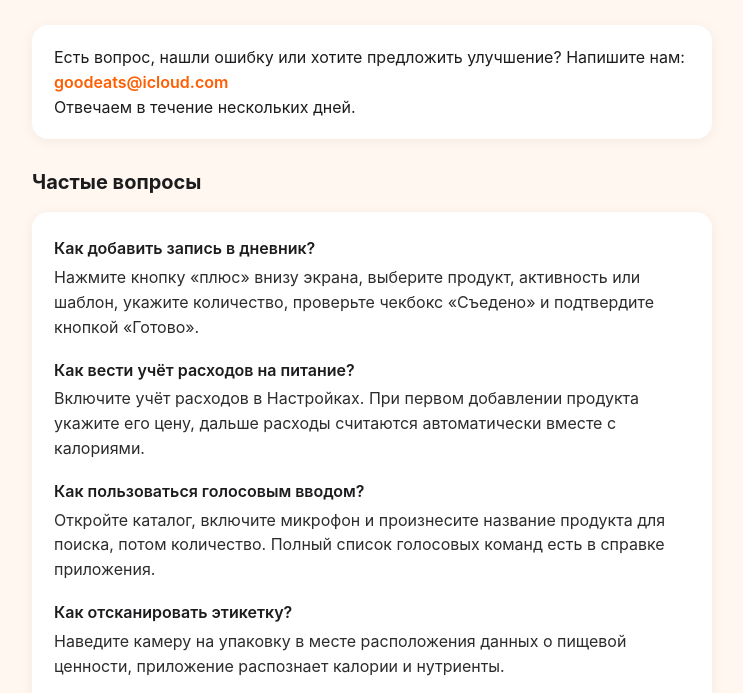
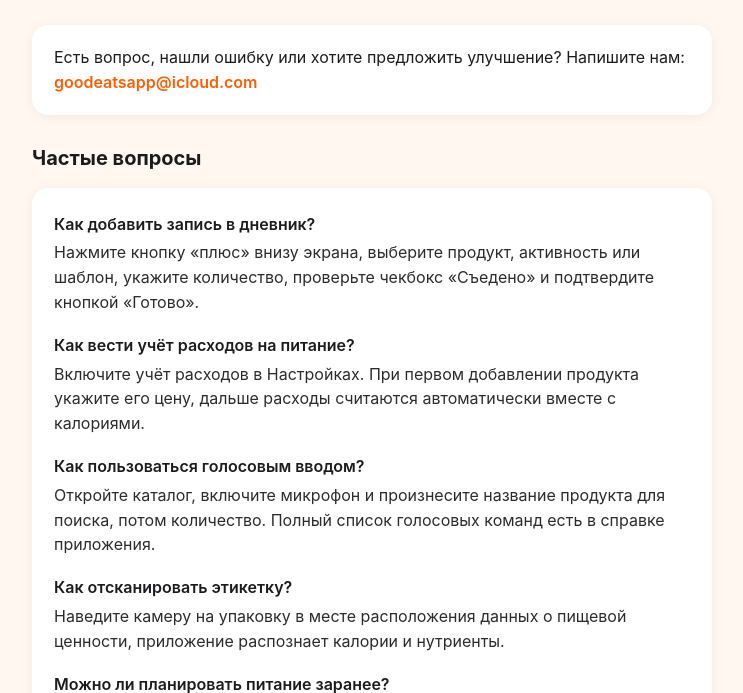
Before and after one commit to olrelax/goodeat-privacy, a plain HTML site: page support.html in a window 1280 px wide. Shown: the part 108-801 px from the top of the page, without its empty margins (268-1011 px from the left). Drawn offline with Linux system fonts and the light colour scheme.

Commit message:
content change

```diff
--- a/support.html
+++ b/support.html
@@ -57,9 +57,7 @@
       Есть вопрос, нашли ошибку или хотите предложить улучшение? Напишите нам:
       <br>
       <!-- Чтобы сменить адрес поддержки, поменяйте его в двух местах ниже (href и текст). -->
-      <a href="mailto:goodeats@icloud.com">goodeats@icloud.com</a>
-      <br>
-      Отвечаем в течение нескольких дней.
+      <a href="mailto:goodeatsapp@icloud.com">goodeatsapp@icloud.com</a>
     </div>
 
     <h2>Частые вопросы</h2>
```
